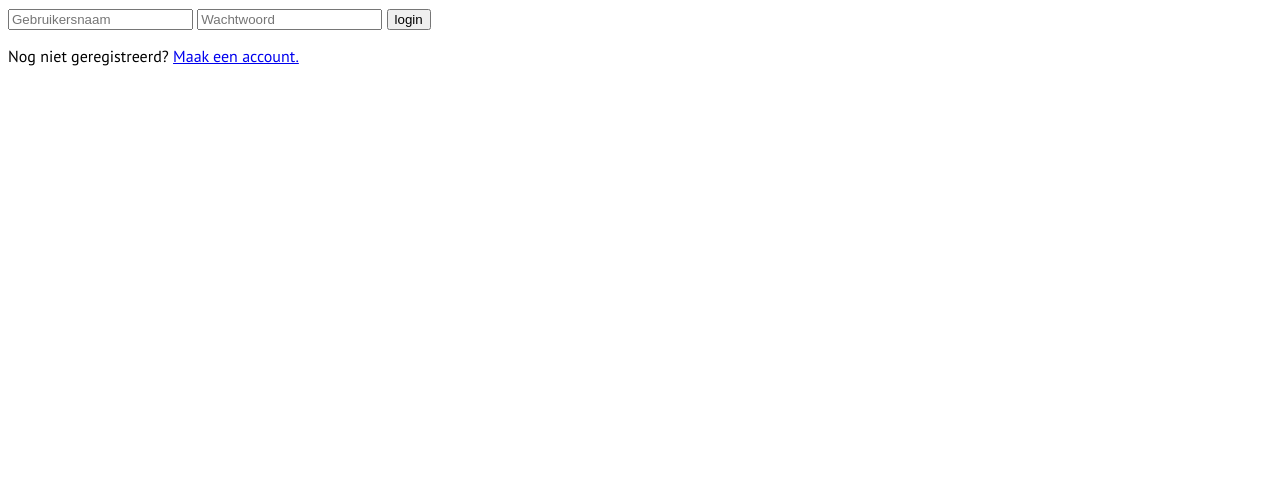
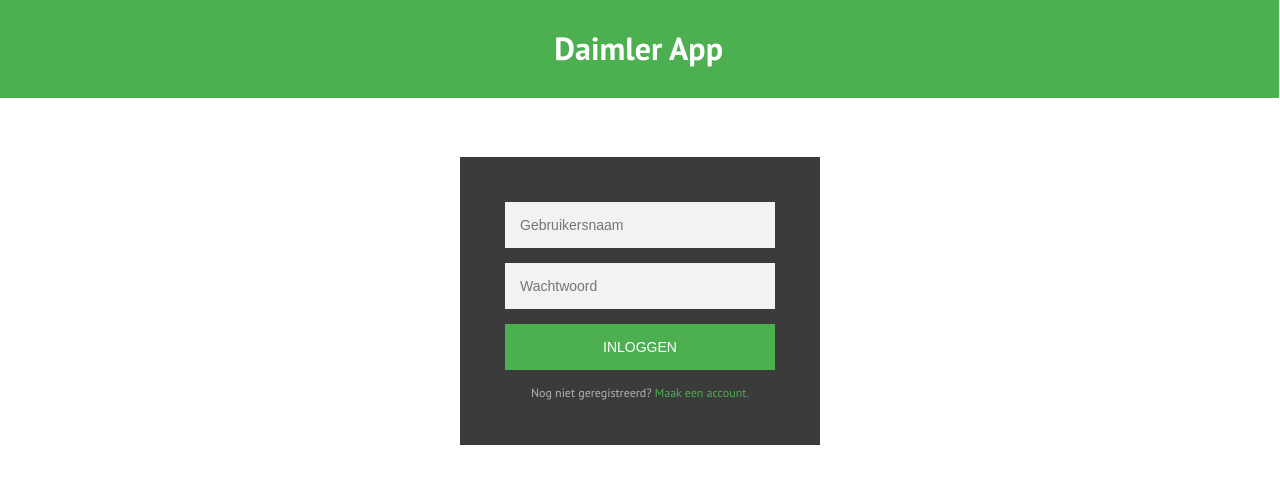
Before and after one commit to Demi101/Dashboard, a PHP site: page /login.php in a window 1280 px wide. Shown: the top 484 px of the page. Run offline with PHP 8.4, Linux system fonts and the light colour scheme.

Commit message:
login.php gewijzigd en css aangepast

```diff
--- a/login.php
+++ b/login.php
@@ -16,18 +16,27 @@
 
 </head>
 <body>
+	<h1 class="titleLogIn">Daimler App</h1>
 	<div class="login-page">
   		<div class="form">
-
+			<form class="register-form">
+		      <input type="text" placeholder="Gebruikersnaam"/>
+		      <input type="password" placeholder="Wachtwoord"/>
+		      <input type="text" placeholder="E-mailadres"/>
+		      <button>Registreer</button>
+		      <p class="message">Al geregistreerd? <a href="#">Log in.</a></p>
+		    </form>
 			<form class="login-form">
 		      <input type="text" placeholder="Gebruikersnaam"/>
 		      <input type="password" placeholder="Wachtwoord"/>
-		      <button>login</button>
+		      <button>Inloggen</button>
 		      <p class="message">Nog niet geregistreerd? <a href="#">Maak een account.</a></p>
 		    </form>
 
 		</div>
 	</div>
-
+<script type="text/javascript">$('.message a').click(function(){
+   $('form').animate({height: "toggle", opacity: "toggle"}, "slow");
+});</script>
 </body>
 </html>
--- a/style.css
+++ b/style.css
@@ -19,6 +19,77 @@
 .nav li a.active{
   background-color: #57971f;
   color: white;
+}
+
+/* Log in */
+.titleLogIn{
+  font font-family: 'PT Sans', sans-serif!important;
+  top: 0;
+  width: 100.1vw;
+  color: white;
+  background: #4CAF50;
+  text-align: center;
+  height: 100px;
+  line-height: 100px;
+  margin-top: -10px;
+  margin-left: -10px;
+}
+
+.login-page {
+  font font-family: 'PT Sans', sans-serif!important;
+  width: 360px;
+  padding: 3% 0 0;
+  margin: 0 auto;
+}
+
+.form {
+  position: relative;
+  z-index: 1;
+  background: #3b3b3b;
+  max-width: 360px;
+  margin: 0 auto 100px;
+  padding: 45px;
+  text-align: center;
+  /*box-shadow: 0 0 20px 0 rgba(0, 0, 0, 0.2), 0 5px 5px 0 rgba(0, 0, 0, 0.24);*/
+}
+.form input {
+  outline: 0;
+  background: #f2f2f2;
+  width: 100%;
+  border: 0;
+  margin: 0 0 15px;
+  padding: 15px;
+  box-sizing: border-box;
+  font-size: 14px;
+}
+.form button {
+  text-transform: uppercase;
+  outline: 0;
+  background: #4CAF50;
+  width: 100%;
+  border: 0;
+  padding: 15px;
+  color: #FFFFFF;
+  font-size: 14px;
+  -webkit-transition: all 0.3 ease;
+  transition: all 0.3 ease;
+  cursor: pointer;
+}
+.form button:hover,.form button:active,.form button:focus {
+  background: #43A047;
+}
+.form .message {
+  margin: 15px 0 0;
+  color: #b3b3b3;
+  font-size: 12px;
+}
+.form .message a {
+  color: #4CAF50;
+  text-decoration: none;
+}
+
+.form .register-form {
+  display: none;
 }
 
 /* Content */
```
